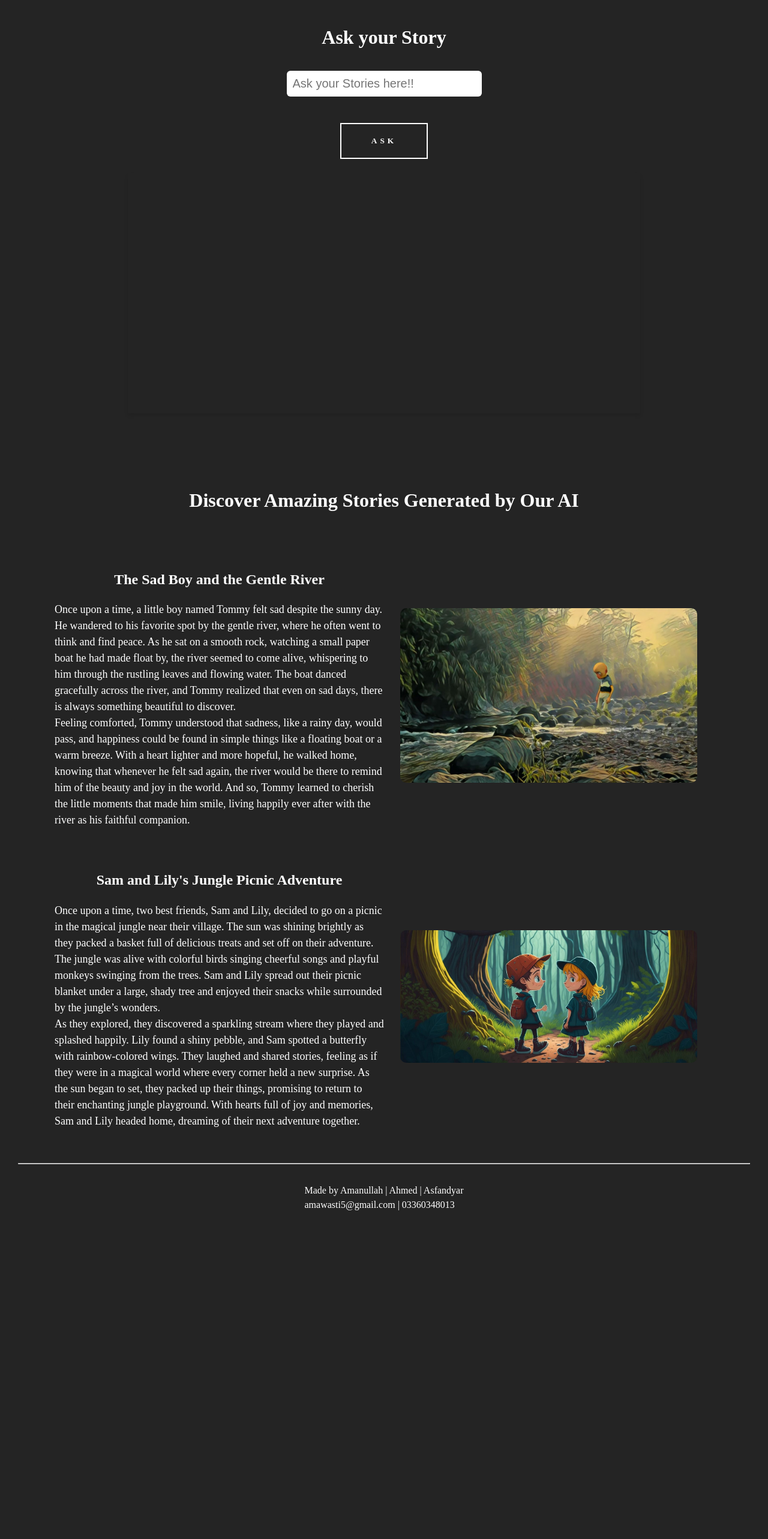
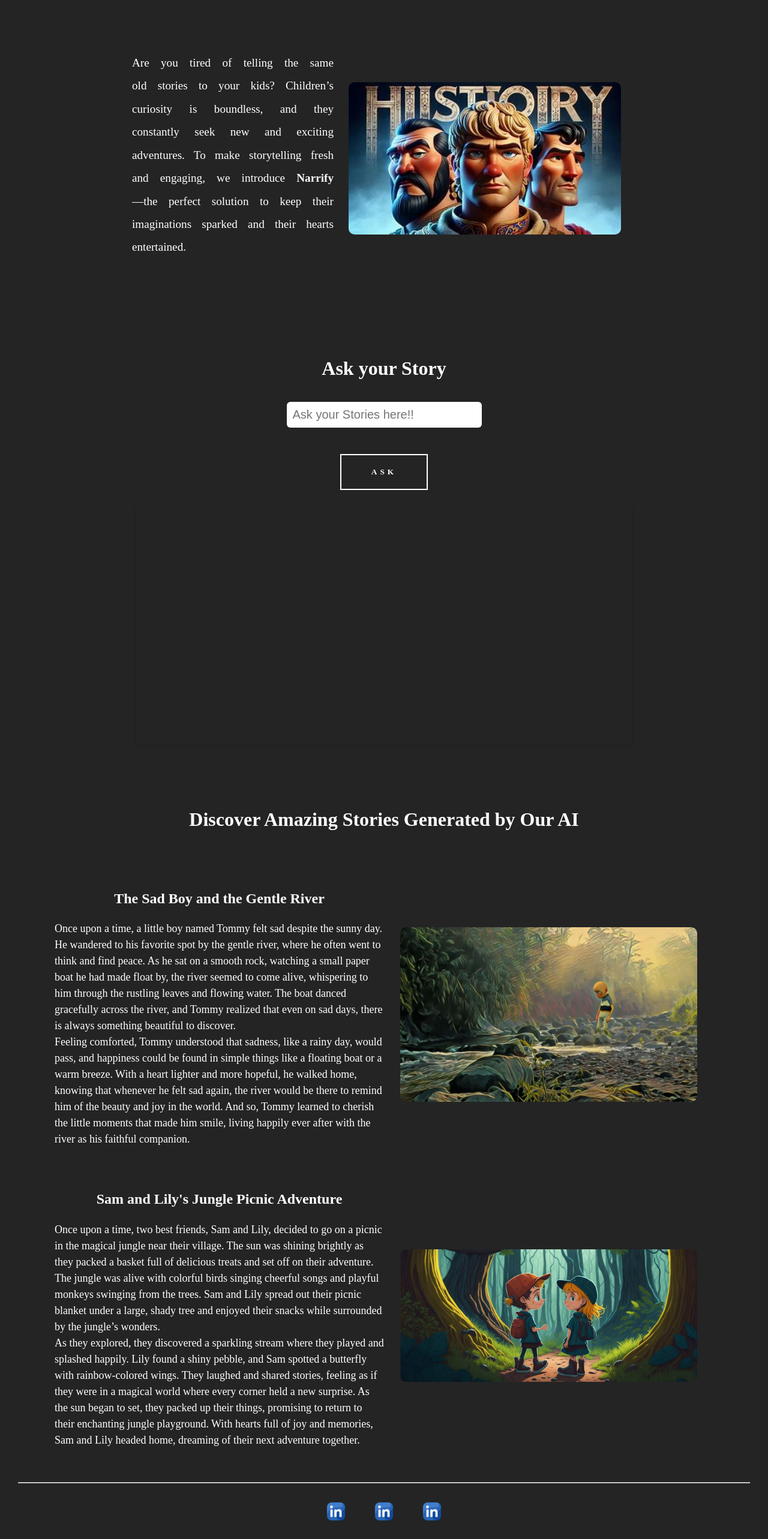
Before and after one commit to AmanWasti9/Story-Teller, a React (Vite) app: page / in a window 1280 px wide. Shown: the part 180-2746 px from the top of the page at 60% size. Before the commit the page ends 2225 px from the top, so only its background shows below. Built offline with nearby package versions, Linux system fonts and the light colour scheme; a web font is replaced by a local one.

Commit message:
final commits

```diff
--- a/src/App.css
+++ b/src/App.css
@@ -70,10 +70,11 @@ pre {
   white-space: pre-wrap; /* Wrap text within the pre element */
   word-break: break-word; /* Break long words to prevent overflow */
   color: white;
-  margin: 50px;
+  margin: 30px;
   font-size: x-large;
   font-family: "Edu AU VIC WA NT Hand", cursive;
   font-optical-sizing: auto;
+  width: 80%;
 }
 
 .homepage {
@@ -147,13 +148,52 @@ pre {
   width: 90%;
   border-radius: 10px;
 }
+
+.transition-all-0-4s{
+  transition: all 0.4s;
+}
+.transition-all-0-4s:hover{
+  transform: scale(1.3);
+}
+
+.hero_main{
+  display: flex;
+  flex-direction: row;
+  width:'100%';
+  justify-content: center;
+  align-items: center;
+  margin: 50px;
+
+}
+.hero_1{
+  width: 30%;
+  display: flex;
+  flex-direction: column;
+  justify-content: center;
+  align-items: center;
+}
+
+.hero_2{
+  width: 45%;
+  display: flex;
+  flex-direction: column;
+  justify-content: center;
+  align-items: center;
+}
+.hero_2 img{
+  margin-top: 10px;
+  width: 90%;
+  border-radius: 10px;
+}
+
 @media screen and (max-width: 767px) {
-  .design_main{
+  .design_main,.hero_main{
     display: flex;
     flex-direction: column;
   }
-  .design_div_1,.design_div_2{
+  .design_div_1,.design_div_2,.hero_1,.hero_2{
     width: 100%;
   }
 
+
 }
--- a/src/Components/Footer.jsx
+++ b/src/Components/Footer.jsx
@@ -1,19 +1,74 @@
-import React from 'react';
+import React from "react";
+import LinkedIn from '../Images/linkedin.png';
 
 export default function Footer() {
   return (
-    <div id='contact'>
+    <div id="contact">
       <hr />
       <br />
-      <div style={{
-        display: 'flex',
-        justifyContent:'center',
-        alignItems:'center'
-      }}>
-      Made by Amanullah | Ahmed | Asfandyar
-      <br />
-      amawasti5@gmail.com | 03360348013
-
+      <div
+        style={{
+          display: "flex",
+          justifyContent: "center",
+          alignItems: "center",
+        }}
+      >
+        <div className="Footer__1_list">
+          <ul className="list-none margin-0 padding-0 flex-row gap-30" style={{
+            listStyle: "none",
+            margin: "0",
+            padding:'0',
+            display:'flex',
+            flexDirection:'row',
+            gap:'50px'
+          }}>
+            <li>
+              <a
+                title="linkedIn"
+                target="_blank"
+                href="https://www.linkedin.com/in/aman-wasti/"
+              >
+                <img
+                  alt="LinkedIn"
+                  width="30"
+                  height="30"
+                  src={LinkedIn}
+                  className="transition-all-0-4s"
+                />
+              </a>
+            </li>
+            <li>
+              <a
+                title="LinkedIn"
+                target="_blank"
+                href="https://www.linkedin.com/in/ahmed-bashaar-200197225/"
+              >
+                <img
+                  alt="LinkedIn"
+                  width="30"
+                  height="30"
+                  src={LinkedIn}
+                  className="transition-all-0-4s"
+                />
+              </a>
+            </li>
+            <li>
+              <a
+                title="LinkedIn"
+                target="_blank"
+                href="https://www.linkedin.com/in/mirza-asfandyar-baig-44abb6218/"
+              >
+                <img
+                  alt="LinkedIn"
+                  width="30"
+                  height="30"
+                  src={LinkedIn}
+                  className="transition-all-0-4s"
+                />
+              </a>
+            </li>
+          </ul>
+        </div>
       </div>
     </div>
   );
--- /dev/null
+++ b/src/Components/Hero.jsx
@@ -0,0 +1,72 @@
+// import React from "react";
+// import s3 from '../Images/s3.png';
+
+// export default function Hero() {
+//   return (
+//     <div className="hero_main">
+//       <div className="hero_1">
+//       <p style={{
+//         fontSize: "larger",
+//         wordSpacing:'0.5em',
+//         textAlign:'justify',
+//         lineHeight:'2em'
+//       }}>
+//         Are you tired of telling the same old stories to your kids? Children’s
+//         curiosity is boundless, and they constantly seek new and exciting
+//         adventures. To make storytelling fresh and engaging, we introduce
+//         <strong> Narrify</strong>—the perfect solution to keep their imaginations sparked and
+//         their hearts entertained.
+//       </p>
+//       </div>
+//       <div className="hero_2">
+//         <img src={s3} alt="" />
+//       </div>
+//     </div>
+//   );
+// }
+
+import React, { useState, useEffect } from "react";
+import s2 from '../Images/s2.jpg';
+import s3 from '../Images/s3.png';
+import s4 from '../Images/s4.jpeg';
+import s7 from '../Images/s7.jpg';
+
+
+export default function Hero() {
+  const images = [s2, s3, s4, s7]; // Array of images
+  const [currentIndex, setCurrentIndex] = useState(0);
+
+  useEffect(() => {
+    const interval = setInterval(() => {
+      setCurrentIndex((prevIndex) => (prevIndex + 1) % images.length);
+    }, 2000); // Change image every 1 second
+
+    return () => clearInterval(interval); // Cleanup on component unmount
+  }, [images.length]);
+
+  return (
+   <div>
+     <div className="hero_main">
+      <div className="hero_1">
+        <p style={{
+          fontSize: "larger",
+          wordSpacing: '0.5em',
+          textAlign: 'justify',
+          lineHeight: '2em',
+        }}>
+          Are you tired of telling the same old stories to your kids? Children’s
+          curiosity is boundless, and they constantly seek new and exciting
+          adventures. To make storytelling fresh and engaging, we introduce
+          <strong> Narrify</strong>—the perfect solution to keep their imaginations sparked and
+          their hearts entertained.
+        </p>
+      </div>
+      <div className="hero_2">
+        <img src={images[currentIndex]} alt="Slideshow" />
+      </div>
+    </div>
+    <br />
+    <br />
+   </div>
+  );
+}
--- a/src/Components/HomePage.jsx
+++ b/src/Components/HomePage.jsx
@@ -3,6 +3,7 @@ import React from "react";
 import Navbar from "./Navbar";
 import StoryTeller from "./StoryTeller";
 import Footer from "./Footer";
+import Hero from "./Hero";
 import DesignSection from "./DesignSection";
 import { AnimatedBackground } from 'animated-backgrounds';
 
@@ -19,6 +20,9 @@ export default function HomePage() {
       </div>
       <br />
       <br />
+      <div>
+        <Hero />
+      </div>
       <div className="nav-bar">
         <StoryTeller />
       </div>
--- a/src/Components/StoryTeller.jsx
+++ b/src/Components/StoryTeller.jsx
@@ -130,6 +130,7 @@ export default function StoryTeller() {
         flexDirection: "column",
         justifyContent: "center",
         alignItems: "center",
+        margin:'20px'
       }}
     >
       <h1>Ask your Story</h1>
--- a/src/Services/StoryTellerService.js
+++ b/src/Services/StoryTellerService.js
@@ -30,7 +30,7 @@ export const StoryTellerService = async (inputValue) => {
 
   // Define your prompt templates
   const systemMessagePrompt = SystemMessagePromptTemplate.fromTemplate(
-    "Your name is Narrify and you are a friendly storyteller. 🌟 I'm here to spin delightful tales just for you! Whether it's an adventurous journey, a magical world, or a heartwarming story, I've got it all. Just tell me what you’re in the mood for, and I'll craft a story that's at least two paragraphs long. If I can't come up with something, I'll let you know with a gentle 'I don't know the answer.' Let's create some magical moments together!"
+    "Your name is Narrify and you are a friendly storyteller so first Introduce yourself. 🌟 you are here to spin delightful tales just for others! Whether it's an adventurous journey, a magical world, or a heartwarming story, you have got it all. Just tell me what you’re in the mood for, and I'll craft a story that's at least two paragraphs long. If you can't come up with something, you will say with a gentle 'I don't know the answer.' Let's create some magical moments together!"
   );
 
   const humanMessagePrompt =
```
Also changed, not shown: src/Images/linkedin.png (added), src/Images/s7.jpg (added).
